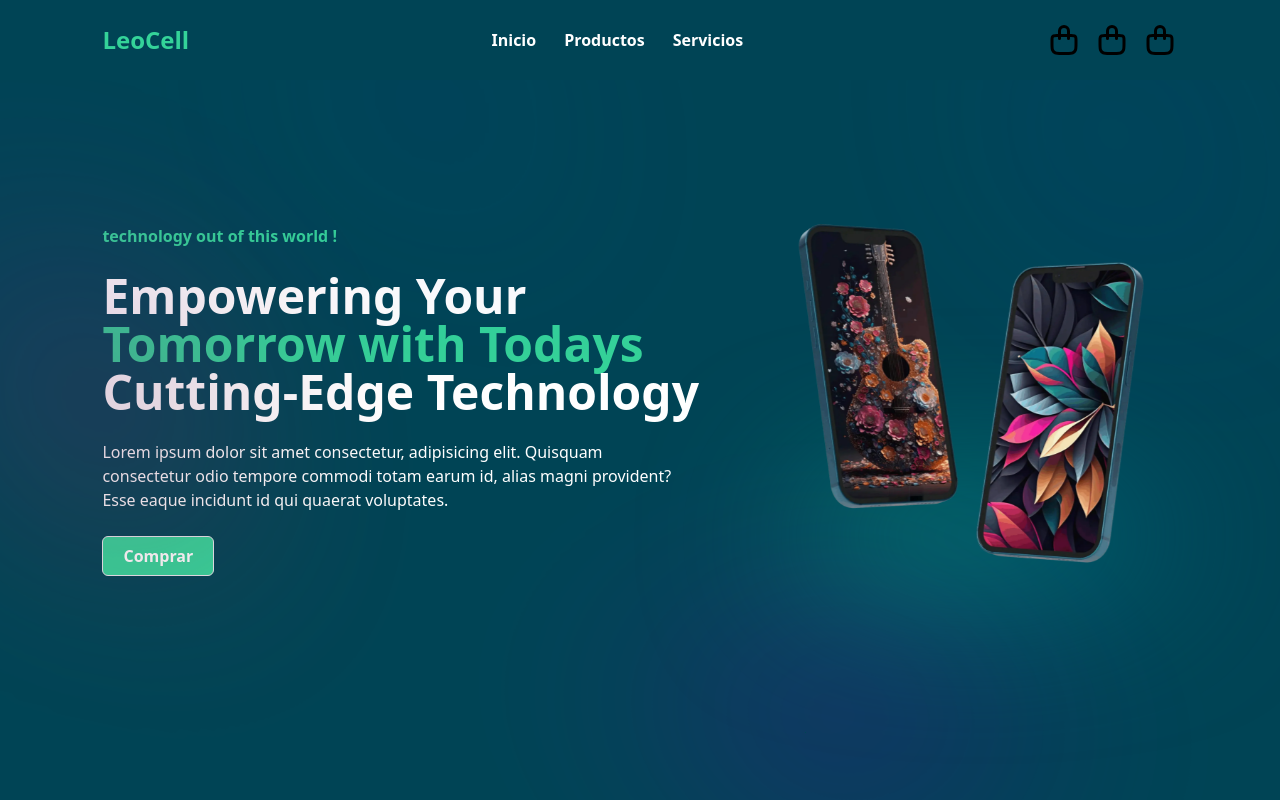
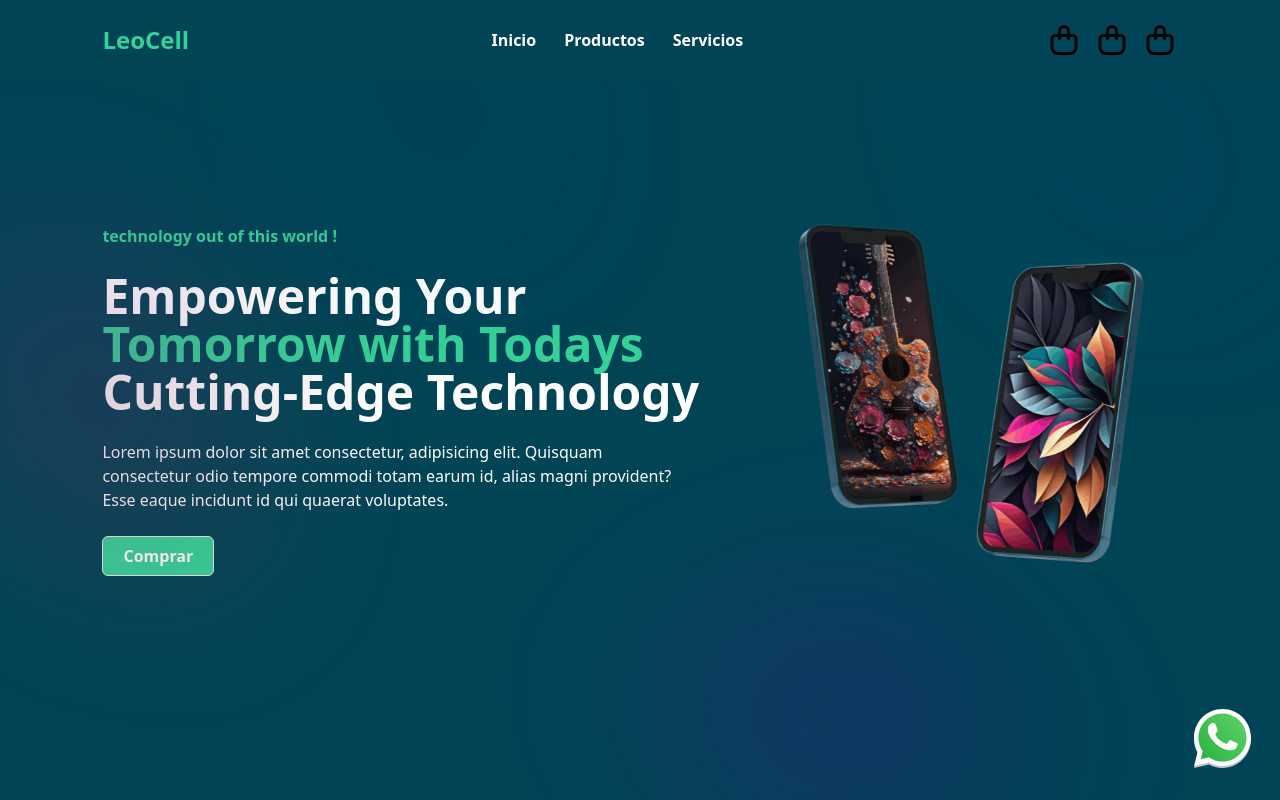
Before and after one commit to MINOTAURO18/leopage, a React (Vite) app: page / in a window 1280 px wide. Shown: the top 800 px of the page. Built offline with nearby package versions, Linux system fonts and the light colour scheme; what tailwindcss-animated would draw is missing.

Commit message:
traslation

```diff
--- a/index.html
+++ b/index.html
@@ -4,7 +4,7 @@
     <meta charset="UTF-8" />
     <link rel="icon" type="image/svg+xml" href="src/assets/bag.svg" />
     <meta name="viewport" content="width=device-width, initial-scale=1.0" />
-    <title>Jamycommerce</title>
+    <title>LeoCell</title>
   </head>
   <body>
     <div id="root"></div>
--- a/src/views/home/Home.jsx
+++ b/src/views/home/Home.jsx
@@ -46,7 +46,7 @@ const Home = () => {
   }, [countdownDate]);
 
   return (
-    <main className={`${styles.home} text-zinc-900`}>
+    <main className={`${styles.home} text-zinc-900 relative`}>
       <section
         className={`${styles.sectionOne}  flex items-center w-full px-8% min-h-screen `}
       >
@@ -169,11 +169,9 @@ const Home = () => {
       <span className={styles.item2}></span>
       <span className={styles.item3}></span>
       <span className={styles.item4}></span>
-      <div >
-        <a href="#">
-          <img src={what} className="w-16 absolute right-5" alt="" />
-        </a>
-      </div>
+      <a href="#">
+      <img src={what} className={styles.whatsapp} alt="" />
+      </a>
     </main>
   );
 };
--- a/src/views/home/home.module.css
+++ b/src/views/home/home.module.css
@@ -73,9 +73,7 @@ span.item {
 }
 
 
-.whats a img{
-  width: 30px;
-}
+
 
 
 span.item2 {
@@ -92,6 +90,14 @@ span.item2 {
   opacity: 0.8;
   display: none;
   z-index:1;
+}
+
+.whatsapp{
+  position:absolute;
+  position: fixed;
+  bottom:30px;
+  left: 93%;
+  width: 65px;
 }
 
 @media (width > 200px) {
```
Also changed, not shown: src/assets/face.svg (added), src/assets/insta.svg (added).
